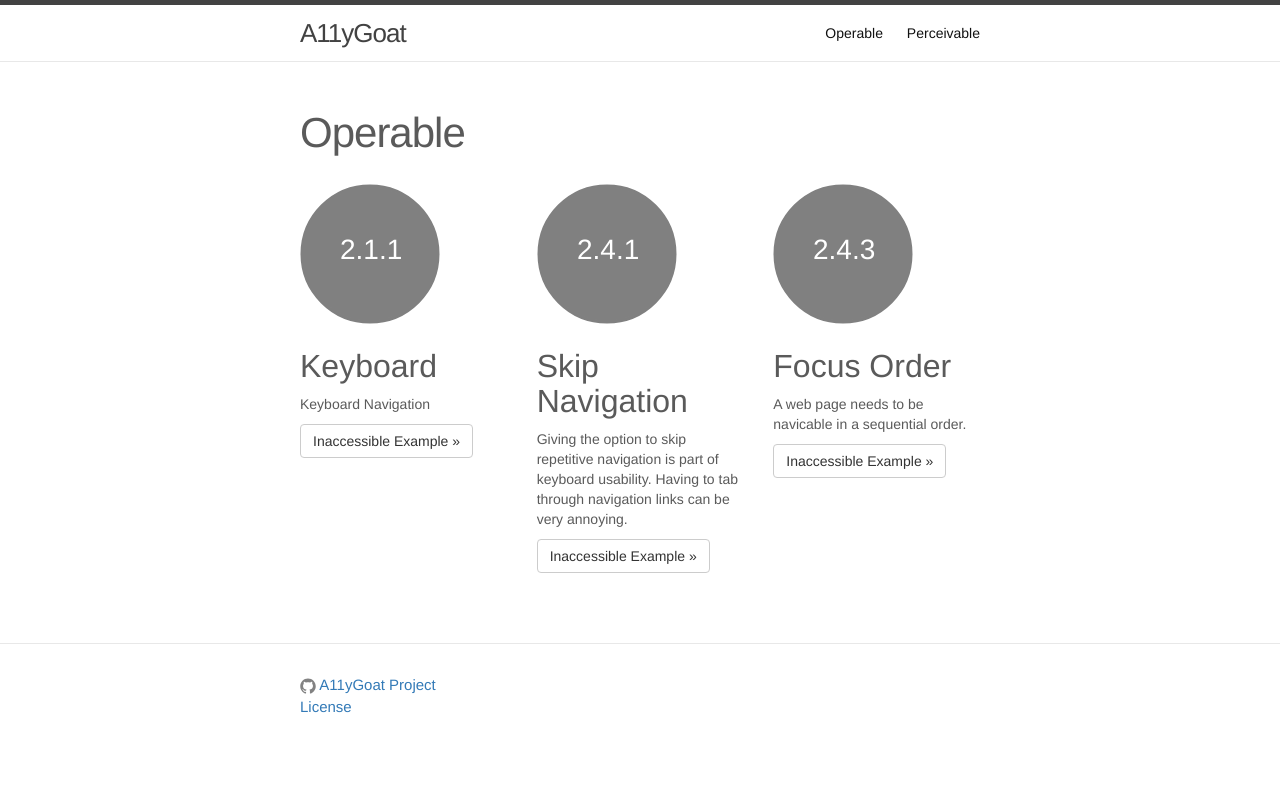
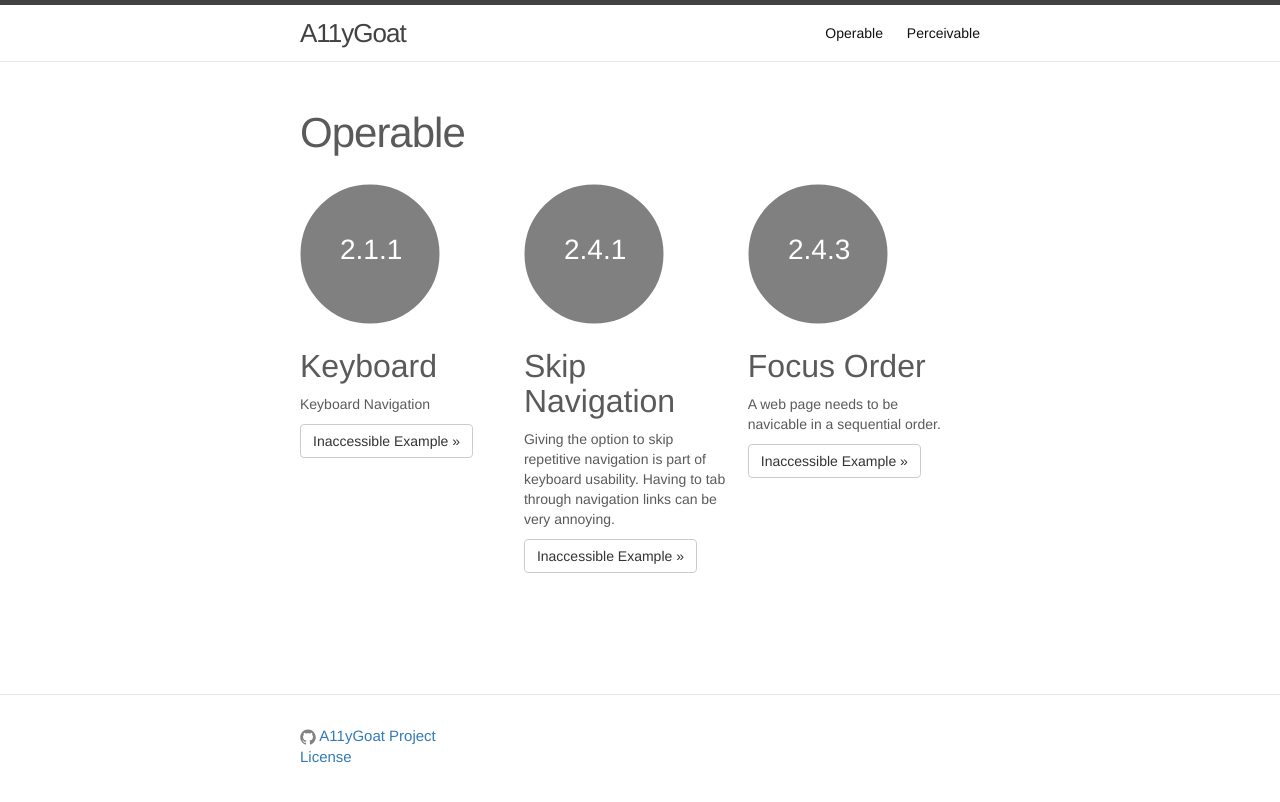
Before and after one commit to jazahn/A11yGoat, a Jekyll site: the page built from operable.html, in a window 1280 px wide. Shown: the top 802 px of the page. Built offline with Jekyll 4.4.1, drawn with Linux system fonts in a browser that asks for light colours.

Commit message:
moving operable to the grouping layout and making it a list, like perceivable

```diff
--- a/operable.html
+++ b/operable.html
@@ -1,13 +1,13 @@
 ---
-layout: page
+layout: grouping
 title: Operable
 description:
 ---
-<div class="row">
+<ul class="list-inline">
     {% assign sorted_examples = site.examples | sort:"relatesto" | where: "pour", "operable" %}
     {% for example in sorted_examples %}
     {% if example.accessible == false %}
-    <div class="col-lg-4">
+    <li class="" style="height:450px; width:220px; vertical-align: top;">
         <svg height="140" width="140">
             <title>{{ example.relatesto }}</title>
             <desc>This relates to section {{ example.relatesto }} of WCAG 2.0.</desc>
@@ -18,8 +18,8 @@
         <h2>{{ example.title }}</h2>
         <p>{{ example.description }}</p>
         <p><a class="btn btn-default" href="{{ example.url | prepend: site.baseurl }}" role="button">Inaccessible Example &raquo;</a></p>
-    </div><!-- /.col-lg-4 -->
+    </li>
     {% endif %}
     {% endfor %}
 
-</div><!-- /.row -->
+</ul>
```
Also changed, not shown: perceivable.html (+1 -2 lines).
